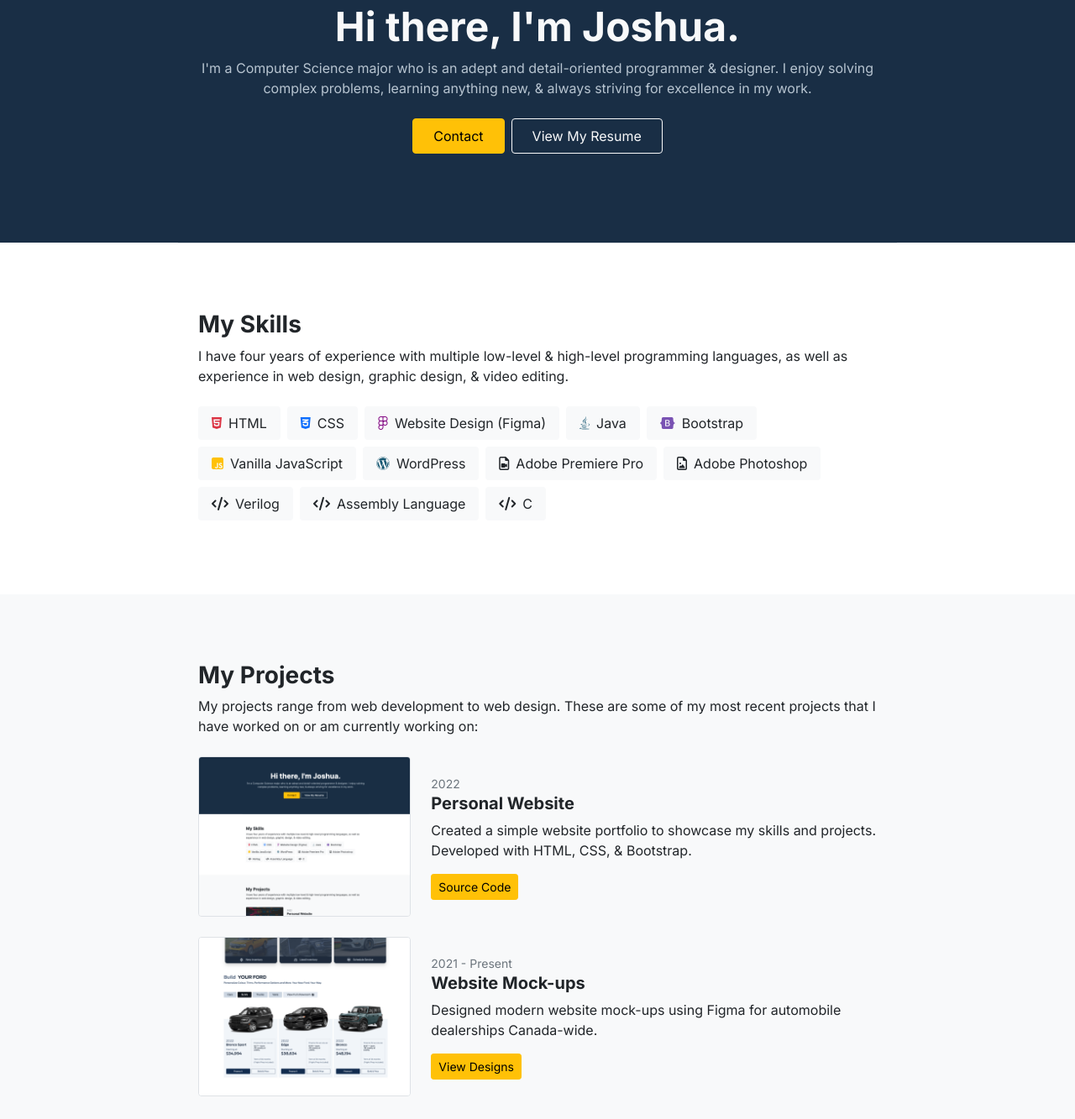
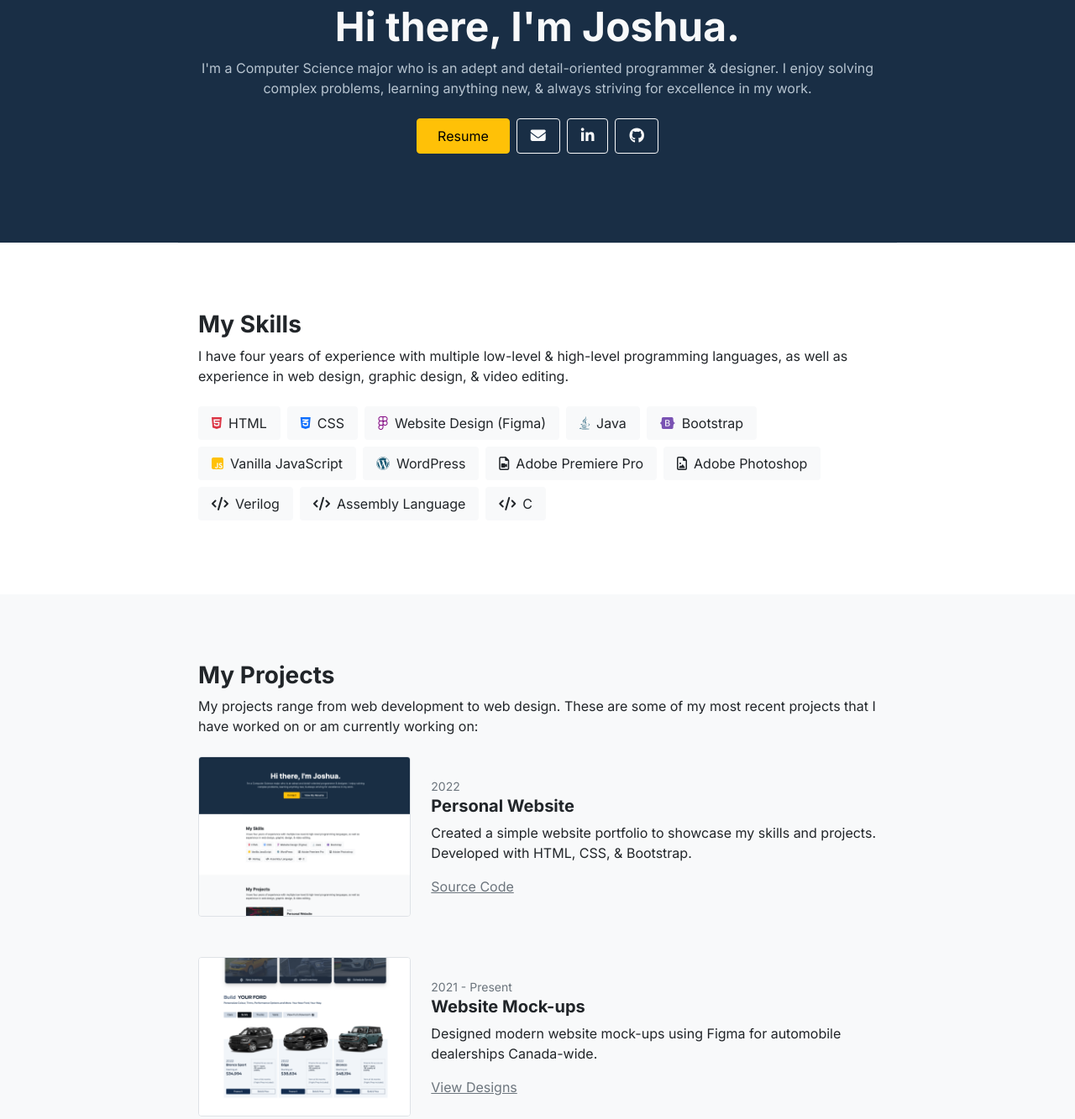
Before and after one commit to joshua-dors/website-old, a plain HTML site: page index.html in a window 1280 px wide. Shown: the part 95-1428 px from the top of the page at 84% size. Drawn offline with nearby package versions, Linux system fonts and the light colour scheme.

Commit message:
Update style.css and content

```diff
--- a/index.html
+++ b/index.html
@@ -22,8 +22,10 @@
             I enjoy solving complex problems, learning anything new, & always striving for excellence in my work.</p>
           <nav class="navbar navbar-expand navbar-light justify-content-lg-center">
             <div class="nav navbar-nav align-items-center flex-wrap gap-2">
-              <a class="hero-btn btn btn-warning" href="mailto:joshdors@gmail.com">Contact</a>
-              <a class="hero-btn btn btn-outline-light" href="#">View My Resume</a>
+              <a class="hero-btn btn btn-warning" href="#">Resume</a>
+              <a class="hero-btn-icon btn btn-outline-light" href="mailto:joshdors@gmail.com"><i class="fs-5 fas fa-envelope"></i></a>
+              <a class="hero-btn-icon btn btn-outline-light" href="https://www.linkedin.com/in/joshua-dors/" target="_blank"><i class="fs-5 fab fa-linkedin-in"></i></a>
+              <a class="hero-btn-icon btn btn-outline-light" href="https://github.com/joshua-dors" target="_blank"><i class="fs-5 fab fa-github"></i></a>
             </div>
           </nav>
         </div>
@@ -142,7 +144,7 @@
         <h3 class="fw-bold">My Projects</h3>
         <p class="mb-4">My projects range from web development to web design. These are some of my most recent projects
           that I have worked on or am currently working on:</p>
-        <div class="row align-items-center mb-4">
+        <div class="row align-items-center mb-5">
           <div class="col-12 col-md-4 mb-lg-0 mb-4">
             <img src="portfolio.png" class="border rounded img-fluid" alt="portfolio">
           </div>
@@ -151,7 +153,7 @@
             <h5 class="fw-bold">Personal Website</h5>
             <p>Created a simple website portfolio to showcase my skills and projects. Developed with HTML, CSS, &
               Bootstrap.</p>
-            <a class="btn btn-warning btn-sm" href="https://github.com/joshua-dors/website" target="_blank">Source
+            <a class="text-secondary" href="https://github.com/joshua-dors/website" target="_blank">Source
               Code</a>
           </div>
         </div>
@@ -163,7 +165,7 @@
             <small class="text-secondary">2021 - Present</small>
             <h5 class="fw-bold">Website Mock-ups</h5>
             <p>Designed modern website mock-ups using Figma for automobile dealerships Canada-wide.</p>
-            <a class="btn btn-warning btn-sm" href="https://github.com/joshua-dors/website" target="_blank">View
+            <a class="text-secondary" href="https://github.com/joshua-dors/website" target="_blank">View
               Designs</a>
           </div>
         </div>
--- a/style.css
+++ b/style.css
@@ -65,11 +65,19 @@ body {
     padding: 0.5rem 1.5rem !important;
 }
 
+.hero-btn-icon {
+    padding: 0.5rem 1rem !important;
+}
+
 .py-6 {
     padding-top: 5rem;
     padding-bottom: 5rem;
 }
 
+.fs-5 {
+    font-size: 1.125rem!important;
+}
+
 .text-footer {
     color: #b8c5d166;
 }
```
